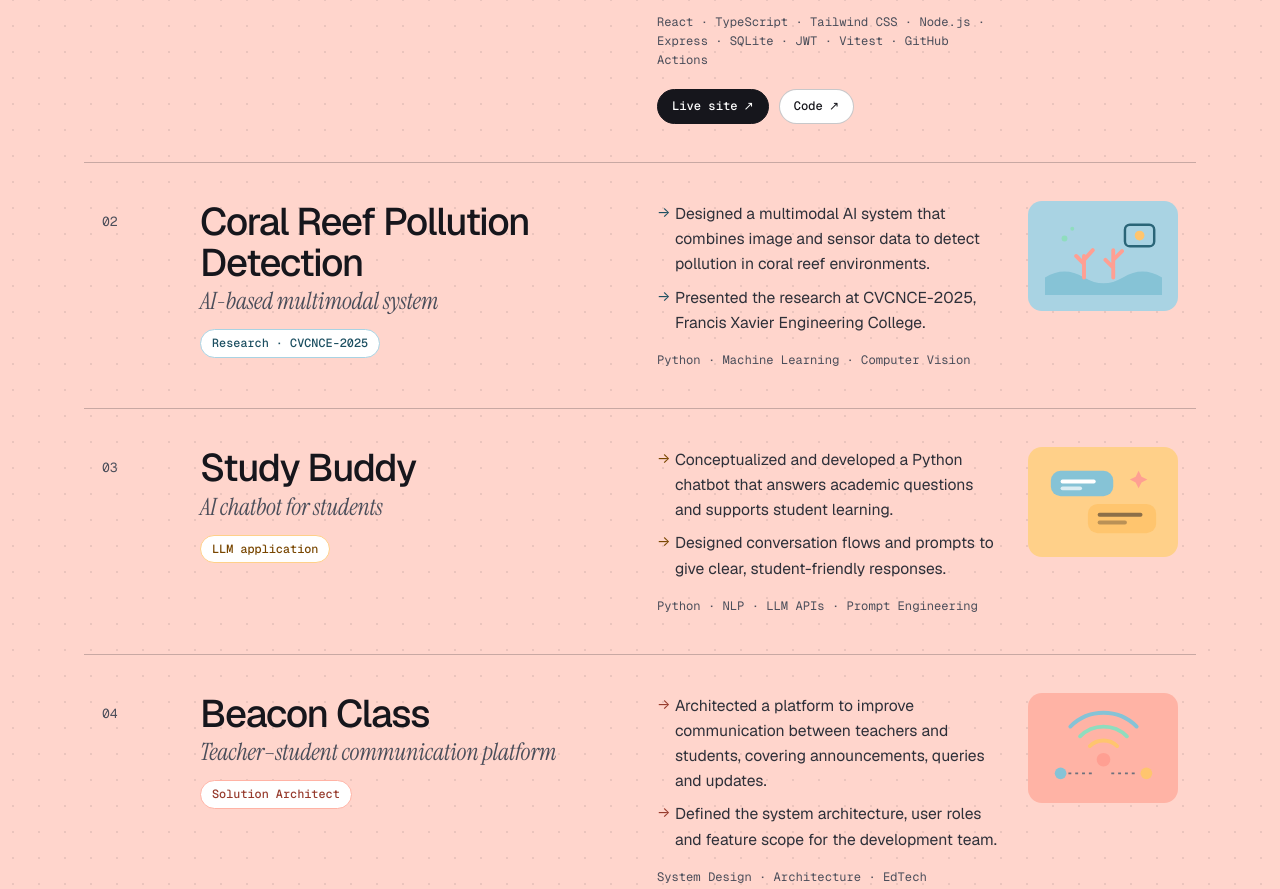
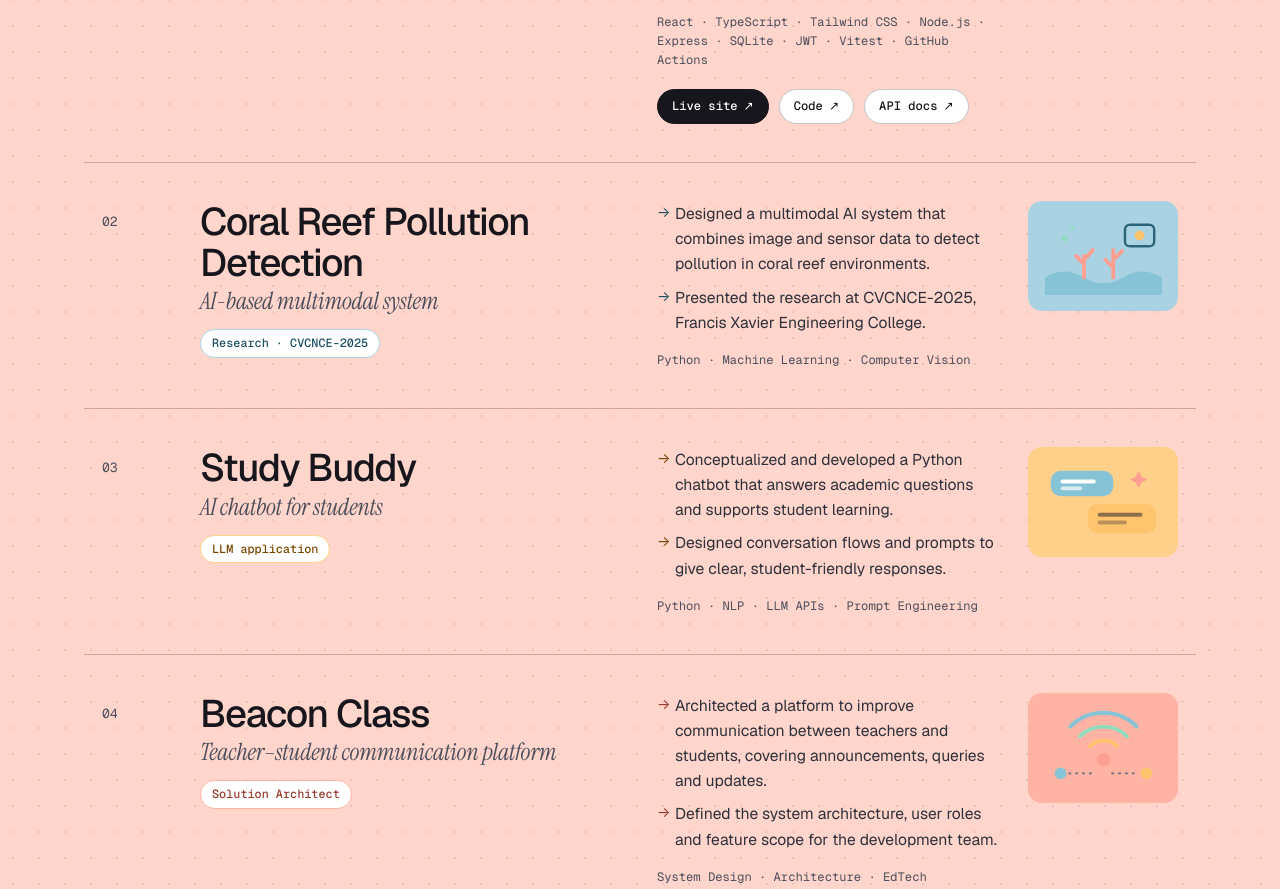
Before and after one commit to albimaria/albi-maria-portfolio, a plain HTML site: page index.html in a window 1280 px wide. Shown: the part 3817-4706 px from the top of the page. Drawn offline with nearby package versions, Linux system fonts and the light colour scheme; animation ran at ten frames a second.

Commit message:
Link Atelier API docs
Co-Authored-By: Claude Opus 5.5 <noreply@anthropic.com>

```diff
--- a/index.html
+++ b/index.html
@@ -573,6 +573,7 @@ footer{margin-top:110px;padding-top:24px;border-top:1px solid var(--rule-2);disp
             <div class="p-links">
               <a class="p-link primary" href="https://albimaria.github.io/atelier/" target="_blank" rel="noopener noreferrer">Live site <span aria-hidden="true">↗</span></a>
               <a class="p-link" href="https://github.com/albimaria/atelier" target="_blank" rel="noopener noreferrer">Code <span aria-hidden="true">↗</span></a>
+              <a class="p-link" href="https://atelier-api-7mbw.onrender.com/api/docs" target="_blank" rel="noopener noreferrer">API docs <span aria-hidden="true">↗</span></a>
             </div>
           </div>
           <div class="p-art" aria-hidden="true">
```
